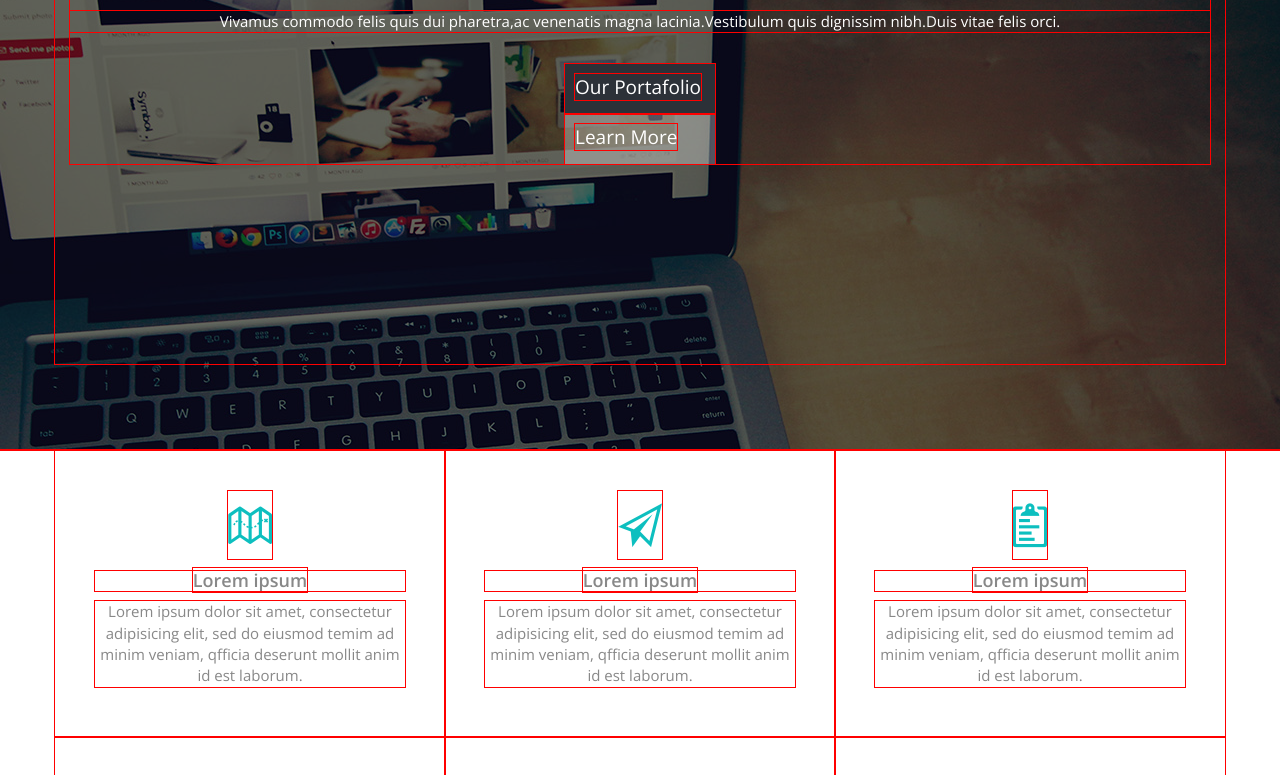
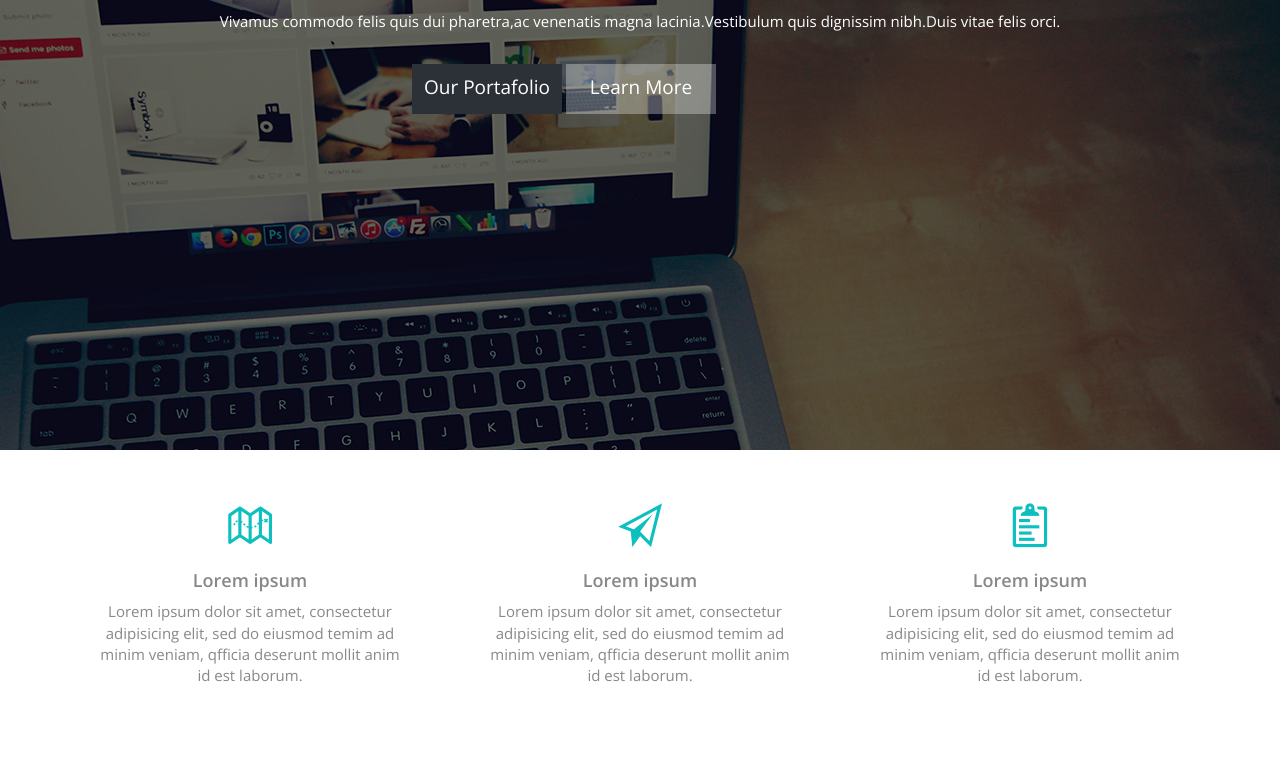
Before and after one commit to bibialvarez/Primes, a plain HTML site: page index.html in a window 1280 px wide. Shown: the part 350-1125 px from the top of the page. Drawn offline with nearby package versions, Linux system fonts and the light colour scheme; files whose address does not match are found by name.

Commit message:
termiando

```diff
--- a/css/main.css
+++ b/css/main.css
@@ -1,7 +1,4 @@
 /*scrum karla*/
-*{
-  outline: 1px solid red;
-}
 body{
   margin: 0;
   padding: 0;
@@ -97,6 +94,13 @@ a{
 .text-black{
   color: black;
 }
+.face .bn1{
+  display: inline-block;
+  margin-left: 30%;
+}
+.face .bn2{
+  display: inline-block;
+}
 /*-----------backgrounds----------*/
 .back-gray{
   background: #f2f2f2;
--- a/index.html
+++ b/index.html
@@ -36,11 +36,11 @@
           <br>
           <p class="text-center text-white">Vivamus commodo felis quis dui pharetra,ac venenatis magna lacinia.Vestibulum quis dignissim nibh.Duis vitae felis orci.</p>
           <br>
-          <div class="bn1">
-            <a class="text-white inline" href="">Our Portafolio</a>
+          <div class="bn1 text-center">
+            <a class="text-white" href="">Our Portafolio</a>
           </div>
-          <div class="bn2">
-            <a class="text-white inline" href="">Learn More</a>
+          <div class="bn2 text-center">
+            <a class="text-white" href="">Learn More</a>
           </div>
         </div>
       </div>
@@ -154,7 +154,7 @@
   </div>
   <div id="Portafolio" class="back-gray ">
     <div class="container text-center">
-        <h2 class="text-gray"><strong>Portafolio</strong></h2>
+        <h2 class="text-gray "><strong>Portafolio</strong></h2>
         <br>
         <p class="text-gray">Lorem ipsum dolor sit am occaecat cupidatat non proident, sunt in culpa qui officia deserunt mollit anim id est laborum.</p>
         <br>
@@ -220,7 +220,7 @@
         </div>
         <br>
         <div class="bn1">
-          <a class="text-white" href="">Our Portafolio</a>
+          <a class="text-white" href="">Load More</a>
         </div>
       </div>
   </div>
@@ -347,17 +347,16 @@
             <h3 ><strong>About us</strong></h3>
             <br>
             <p>Lorem ipsum dolor sit amet, consectetur adipisicing elit, sed do eiusmod tempor incididunt ut labore et dolore magna aliqua. Ut enim ad minim veniam, quis nostrud exercitation ullamco laboris nisi ut aliquip ex ea commodo consequat. Duis aute irure dolor in reprehenderit in voluptate velit esse cillum dolore eu fugiat nulla pariatur. Excepteur sint occaecat cupidatat non proident, sunt in culpa qui officia deserunt mollit anim id est laborum. Lorem ipsum dolor sit amet, consectetur adipisicing elit. Perspiciatis nesciunt vero explicabo laudantium corporis deleniti labore fuga, delectus dolore, non, harum dolores commodi earum possimus sed modi. Dolores aut, perferendis.</p>
-            <br>
           </div>
           <div class="col-md-6 right">
             <h3><strong>Address</strong></h3>
-            <br>
             <i class="iw ion-ios-location"></i>
             <p class="inline">13 Brand Street, Burlington, Ontario, Canada.</p>
             <br>
-            <br>
             <i class="iw ion-ios-telephone"></i>
             <p class="inline">Phone 0011 222 335 7773</p>
+            <br>
+            <br>
             <br>
           </div>
         </div>
```
